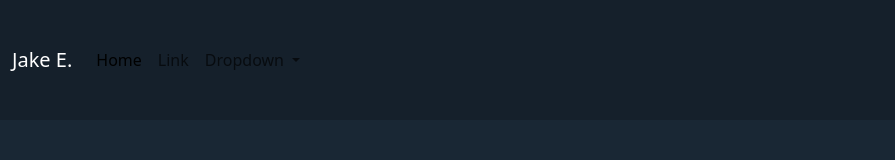
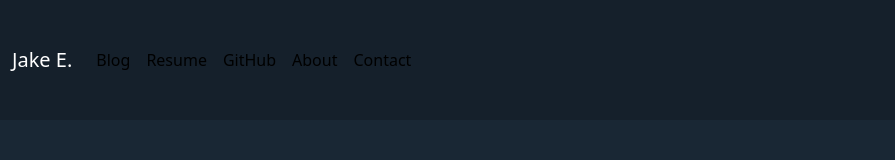
Before and after one commit to jakeEspinosa/portfolio, a Vue app: page / in a window 1280 px wide. Shown: the top 160 px of the page, without its empty margins (0-895 px from the left). Built offline with nearby package versions, Linux system fonts and the light colour scheme.

Commit message:
Begin navbar links and format

```diff
--- a/src/components/main-view/HeaderComponent.vue
+++ b/src/components/main-view/HeaderComponent.vue
@@ -7,27 +7,33 @@ See LICENSE.txt for details.
   <nav class="navbar navbar-expand-lg main-bg dvh-15">
     <div class="container-fluid">
       <a class="navbar-brand main-text" href="#">Jake E.</a>
-    <button class="navbar-toggler" type="button" data-bs-toggle="collapse" data-bs-target="#navbarSupportedContent" aria-controls="navbarSupportedContent" aria-expanded="false" aria-label="Toggle navigation">
+      <button
+        class="navbar-toggler"
+        type="button"
+        data-bs-toggle="collapse"
+        data-bs-target="#navbarSupportedContent"
+        aria-controls="navbarSupportedContent"
+        aria-expanded="false"
+        aria-label="Toggle navigation"
+      >
         <span class="navbar-toggler-icon"></span>
       </button>
       <div class="collapse navbar-collapse" id="navbarSupportedContent">
         <ul class="navbar-nav me-auto mb-2 mb-lg-0">
           <li class="nav-item">
-          <a class="nav-link active" aria-current="page" href="#">Home</a>
+            <a class="nav-link active" aria-current="page" href="#">Blog</a>
           </li>
           <li class="nav-item">
-          <a class="nav-link" href="#">Link</a>
+            <a class="nav-link active" aria-current="page" href="#">Resume</a>
           </li>
-        <li class="nav-item dropdown">
-          <a class="nav-link dropdown-toggle" href="#" role="button" data-bs-toggle="dropdown" aria-expanded="false">
-            Dropdown
-          </a>
-          <ul class="dropdown-menu">
-            <li><a class="dropdown-item" href="#">Action</a></li>
-            <li><a class="dropdown-item" href="#">Another action</a></li>
-            <li><hr class="dropdown-divider"></li>
-            <li><a class="dropdown-item" href="#">Something else here</a></li>
-          </ul>
+          <li class="nav-item">
+            <a class="nav-link active" aria-current="page" href="#">GitHub</a>
+          </li>
+          <li class="nav-item">
+            <a class="nav-link active" aria-current="page" href="#">About</a>
+          </li>
+          <li class="nav-item">
+            <a class="nav-link active" aria-current="page" href="#">Contact</a>
           </li>
         </ul>
       </div>
```
Lines whose indentation alone changed are shown as unchanged.
